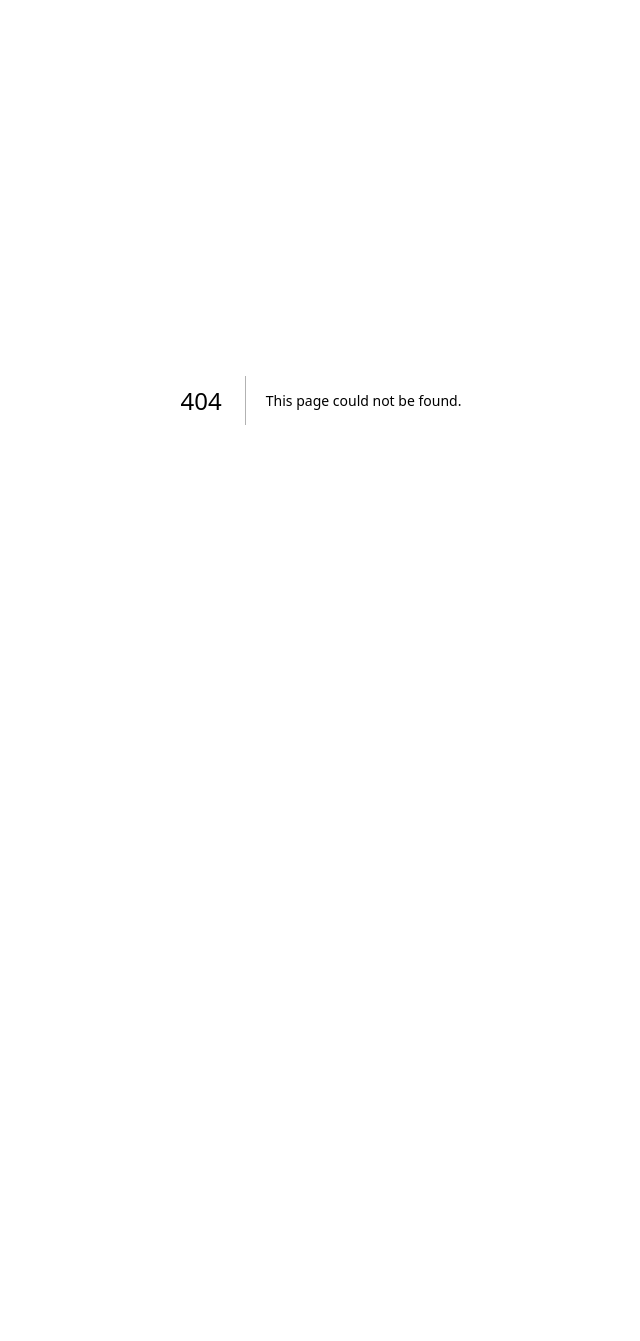
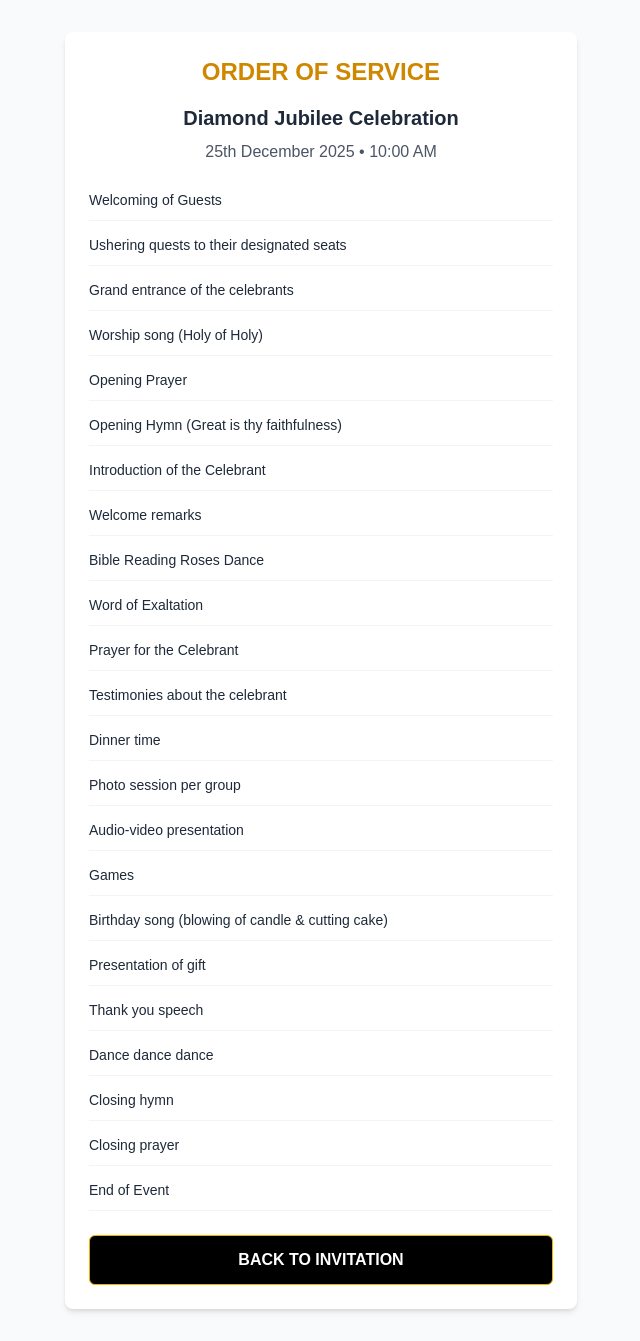
Before and after one commit to thatzerroguy/reserve-invitation, a Next.js app: page /order-service in a window 1280 px wide. Before the commit this address had no page. Shown: the whole page, without its empty margins (319-959 px from the left). Before the commit the page ends 800 px from the top, so only its background shows below. Built offline with nearby package versions, Linux system fonts and the light colour scheme.

Commit message:
feat: order-service

```diff
--- /dev/null
+++ b/src/app/order-service/page.tsx
@@ -0,0 +1,67 @@
+'use client';
+
+import Link from 'next/link';
+
+export default function OrderServicePage() {
+  // Program items for the order of service
+  const programItems = [
+    'Welcoming of Guests',
+    'Ushering quests to their designated seats',
+    'Grand entrance of the celebrants',
+    'Worship song (Holy of Holy)',
+    'Opening Prayer',
+    'Opening Hymn (Great is thy faithfulness)',
+    'Introduction of the Celebrant',
+    'Welcome remarks',
+    'Bible Reading Roses Dance',
+    'Word of Exaltation',
+    'Prayer for the Celebrant',
+    'Testimonies about the celebrant',
+    'Dinner time',
+    'Photo session per group',
+    'Audio-video presentation',
+    'Games',
+    'Birthday song (blowing of candle & cutting cake)',
+    'Presentation of gift',
+    'Thank you speech',
+    'Dance dance dance',
+    'Closing hymn',
+    'Closing prayer',
+    'End of Event',
+  ];
+
+  return (
+    <main className="flex flex-col items-center justify-center min-h-screen bg-gray-50 px-4 py-8">
+      <div className="bg-white shadow-md rounded-lg p-6 w-full max-w-sm md:max-w-md lg:max-w-lg">
+        <h1 className="text-xl md:text-2xl font-bold text-yellow-600 mb-4 text-center">
+          ORDER OF SERVICE
+        </h1>
+
+        <h2 className="text-lg md:text-xl font-semibold text-gray-800 mb-2 text-center">
+          Diamond Jubilee Celebration
+        </h2>
+
+        <p className="text-gray-600 text-sm md:text-base mb-6 text-center">
+          25th December 2025 • 10:00 AM
+        </p>
+
+        <div className="space-y-3 mb-6">
+          {programItems.map((item, index) => (
+            <div
+              key={index}
+              className="border-b border-gray-100 pb-2"
+            >
+              <span className="text-sm text-gray-800">{item}</span>
+            </div>
+          ))}
+        </div>
+
+        <Link href="/">
+          <button className="w-full bg-black text-white font-semibold py-3 rounded-md border border-yellow-500 hover:bg-gray-900 active:bg-yellow-600 active:border-black transition">
+            BACK TO INVITATION
+          </button>
+        </Link>
+      </div>
+    </main>
+  );
+}
--- a/src/app/page.tsx
+++ b/src/app/page.tsx
@@ -21,6 +21,10 @@ export default function InvitationPage() {
 
   const handleSetReminder = () => {
     router.push('/reminder');
+  };
+
+  const handleOrderService = () => {
+    router.push('/order-service');
   };
 
   return (
@@ -79,7 +83,10 @@ export default function InvitationPage() {
             >
               VENUE DIRECTION
             </button>
-            <button className="w-full bg-black text-white font-semibold py-3 rounded-md border border-yellow-500 hover:bg-gray-900 active:bg-yellow-600 active:border-black transition">
+            <button
+                onClick={handleOrderService}
+                className="w-full bg-black text-white font-semibold py-3 rounded-md border border-yellow-500 hover:bg-gray-900 active:bg-yellow-600 active:border-black transition"
+            >
               ORDER OF SERVICE
             </button>
           </div>
```
